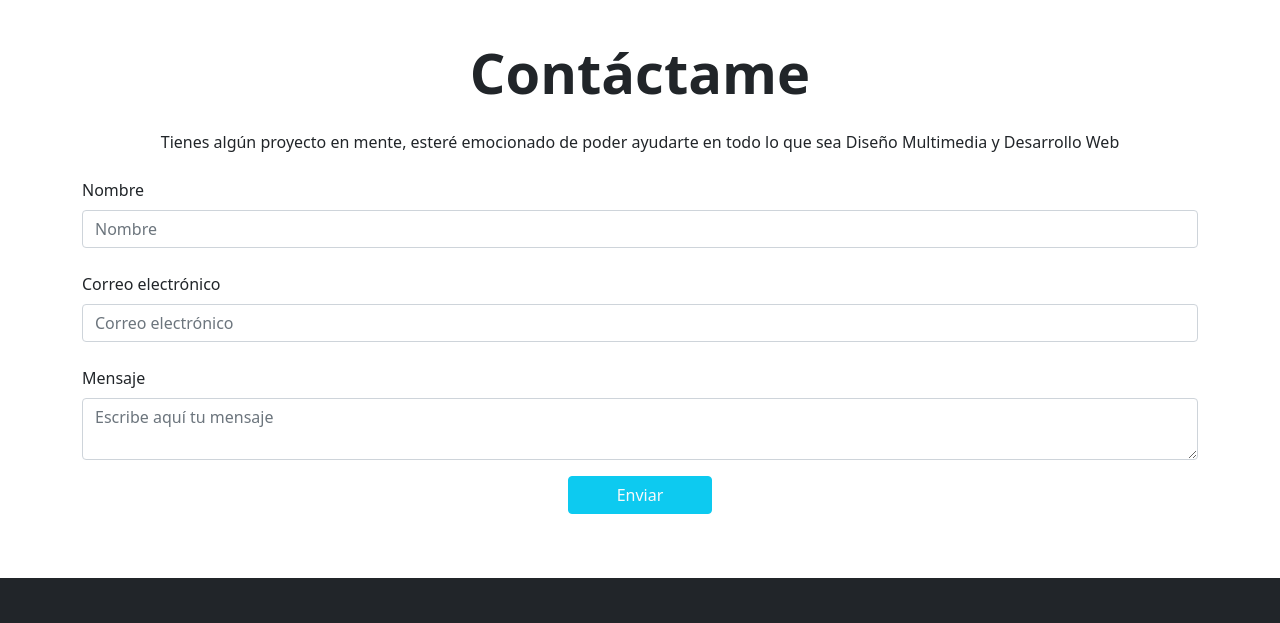
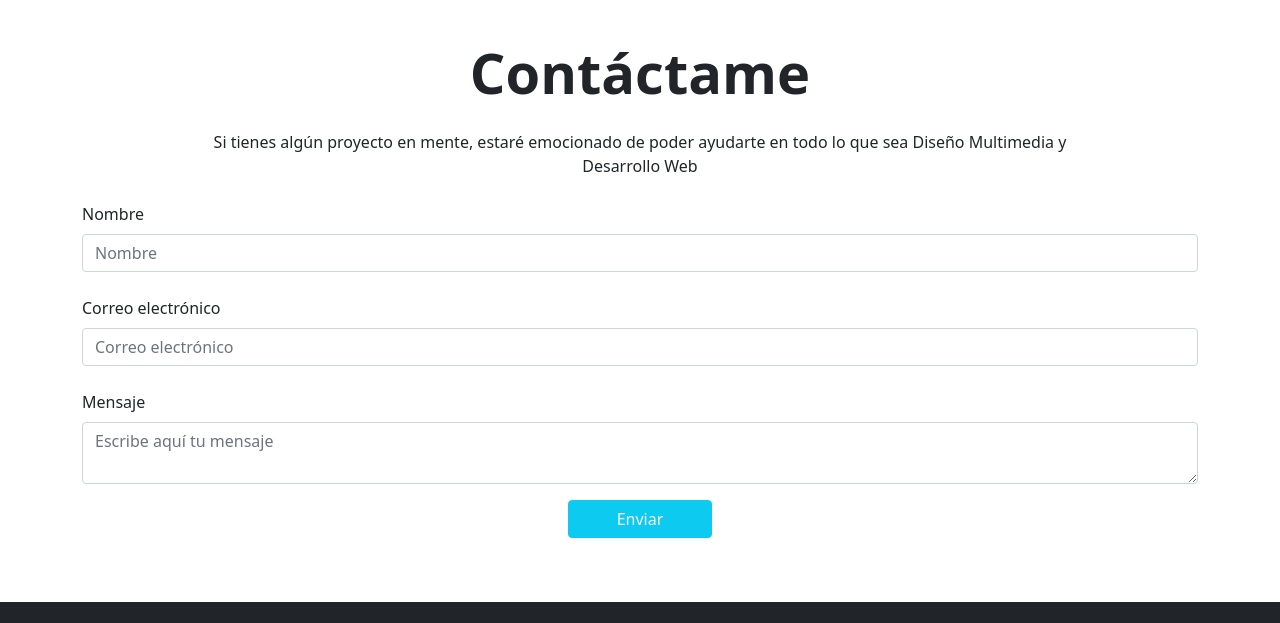
Before and after one commit to pablocelva/marconav2000.github.io, a plain HTML site: page index.html in a window 1280 px wide. Shown: the part 3660-4283 px from the top of the page. Drawn offline with nearby package versions, Linux system fonts and the light colour scheme.

Commit message:
Edición texto y formato de seccion de Contacto

```diff
--- a/assets/css/styles.css
+++ b/assets/css/styles.css
@@ -273,6 +273,11 @@
     margin: 0 auto;
 }
 
+#Contacto p {
+    width: 80%;
+    margin: auto;
+}
+
 
 /** Fotter*/
 
--- a/index.html
+++ b/index.html
@@ -255,7 +255,7 @@
     <section id="Contacto" class="container my-5">
 
         <h2 class="display-4 fw-bold text-center my-4">Contáctame</h2>
-        <p class="text-center my-4 d-none d-md-block">Tienes algún proyecto en mente, esteré emocionado de poder ayudarte en todo lo que sea Diseño Multimedia y Desarrollo Web</p>
+        <p class="text-center my-4 d-none d-md-block">Si tienes algún proyecto en mente, estaré emocionado de poder ayudarte en todo lo que sea Diseño Multimedia y Desarrollo Web</p>
 
         <form>
             <div class="form-group mb-4">
```
